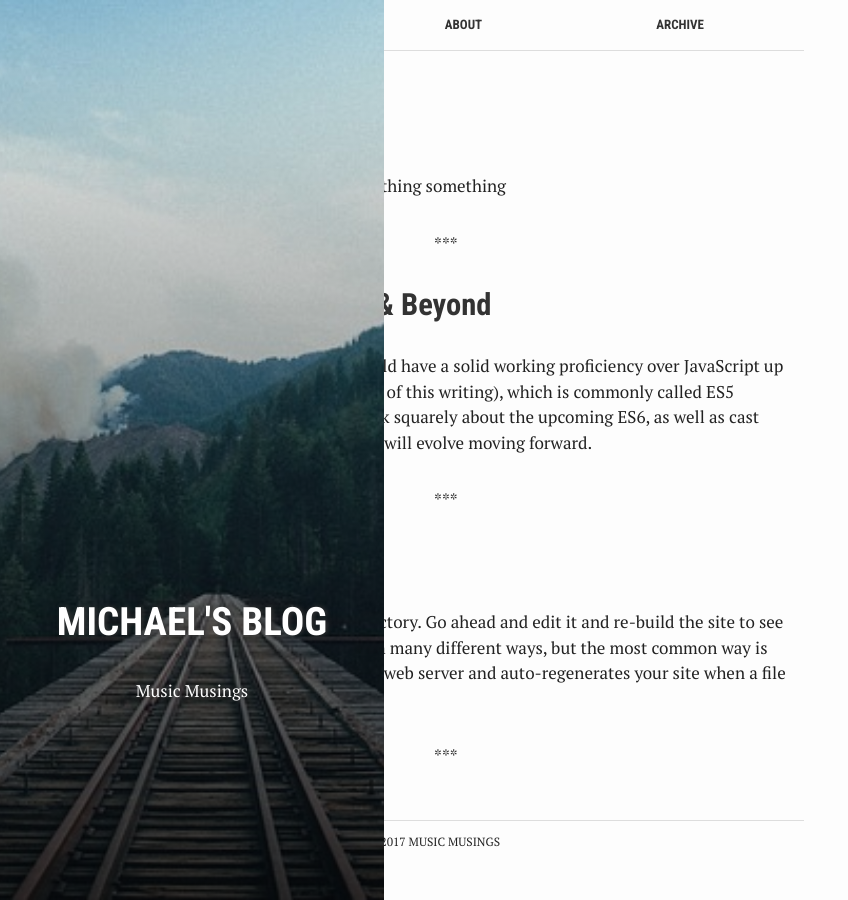
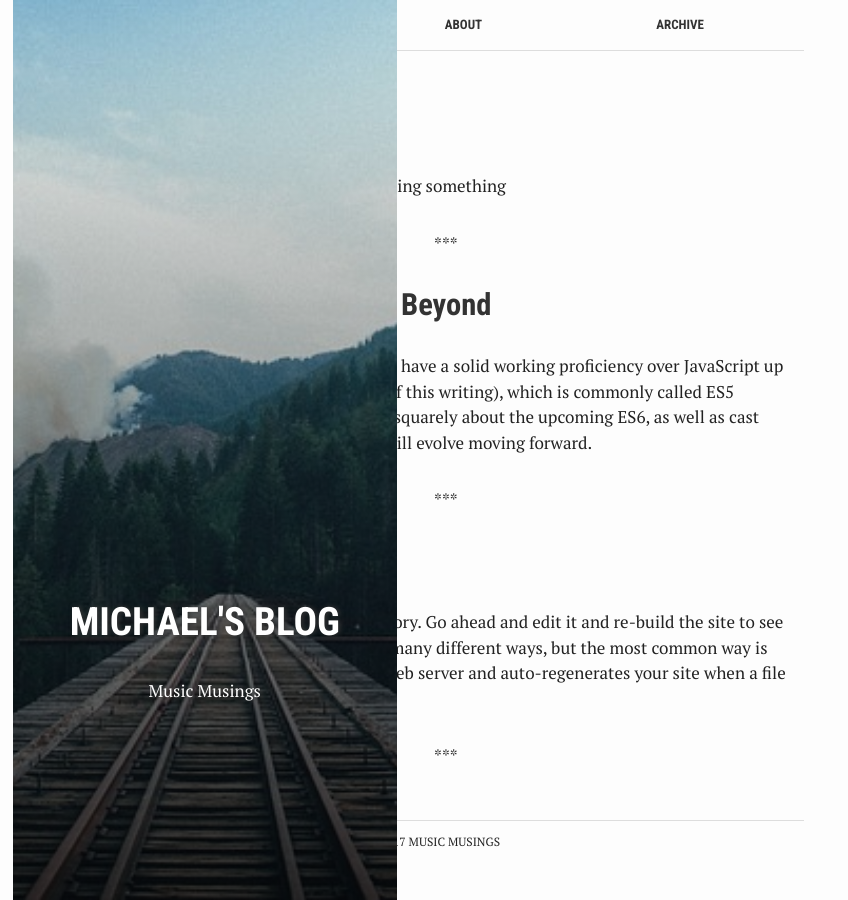
Before and after one commit to moke8198/moke8198.github.io, a Jekyll site: the page built from index.html, in a window 1280 px wide. Shown: the whole page, without its empty margins (0-848 px from the left). Built offline with Jekyll 4.4.1, drawn with Linux system fonts in a browser that asks for light colours.

Commit message:
Update _variables.scss

```diff
--- a/assets/_sass/_variables.scss
+++ b/assets/_sass/_variables.scss
@@ -7,7 +7,7 @@ $aside-width: 30%;
 $content-wrapper-width: 62%;
 $article-max-width: 740px;
 $post-margin-left: 5%;
-$aside-margin-left: 0%;
+$aside-margin-left: 1%;
 
 $img: "../img";
 $js: "../js";
```
